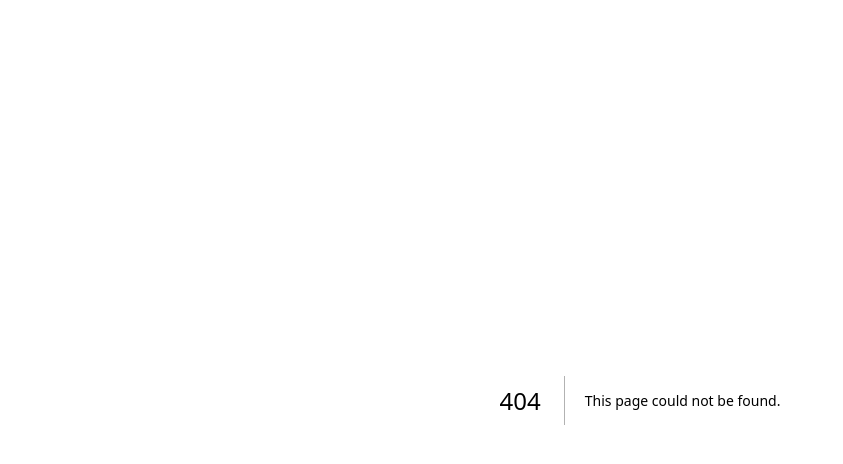
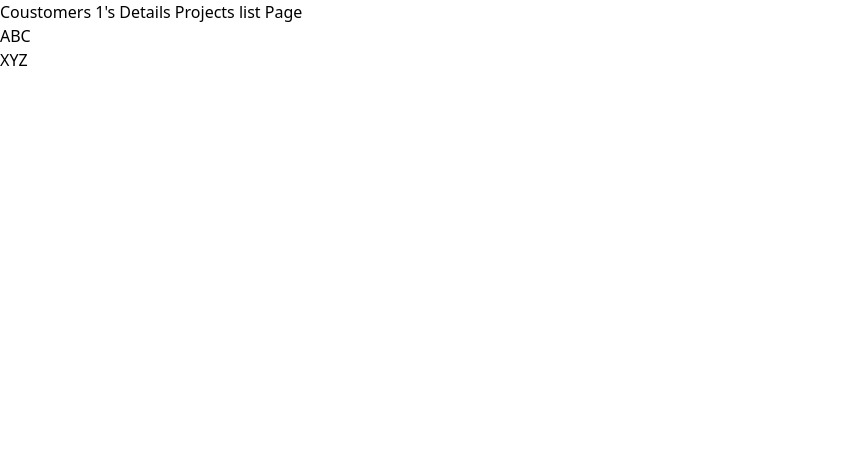
Before and after one commit to HasanCoder66/NEXT.JS-PRACTICE, a Next.js app in the folder datadi/: page /Coustomers/1/project in a window 1280 px wide. Before the commit this address had no page. Shown: the top 464 px of the page, without its empty margins (0-843 px from the left). Built offline with nearby package versions, Linux system fonts and the light colour scheme.

Commit message:
35 mints done of 4th video by ishaq bhojani

```diff
--- /dev/null
+++ b/datadi/pages/Coustomers/[CoustomerId]/index.js
@@ -0,0 +1,14 @@
+// import { Divider } from "antd";
+import { useRouter } from "next/router";
+export default function () {
+  const Router = useRouter();
+  const { CoustomerId } = Router.query;
+  console.log(CoustomerId);
+  return (
+    <div>
+      <h2>Coustomers {CoustomerId}'s Details Page</h2>
+      {/* <h2>Coustomers Projects</h2> */}
+      <a>Go to this Coustomer Projects</a>
+    </div>
+  );
+}
--- /dev/null
+++ b/datadi/pages/Coustomers/[CoustomerId]/project.js
@@ -0,0 +1,17 @@
+import { useRouter } from "next/router";
+
+export default function () {
+    const Router = useRouter()
+    const {CoustomerId} = Router.query
+    console.log(CoustomerId)
+    return (
+      <div>
+        <h1>Coustomers {CoustomerId}'s Details Projects list Page</h1>
+        {/* <h2>Coustomers Projects</h2> */}
+        <ul>
+            <li>ABC</li>
+            <li>XYZ</li>
+        </ul>
+      </div>
+    );
+  }
--- /dev/null
+++ b/datadi/pages/Coustomers/index.js
@@ -0,0 +1,13 @@
+import React from 'react'
+
+const Coustomers = () => {
+  return (
+    <div>
+        <h1>
+            Coustomers Page
+        </h1>
+    </div>
+  )
+}
+
+export default Coustomers
```
